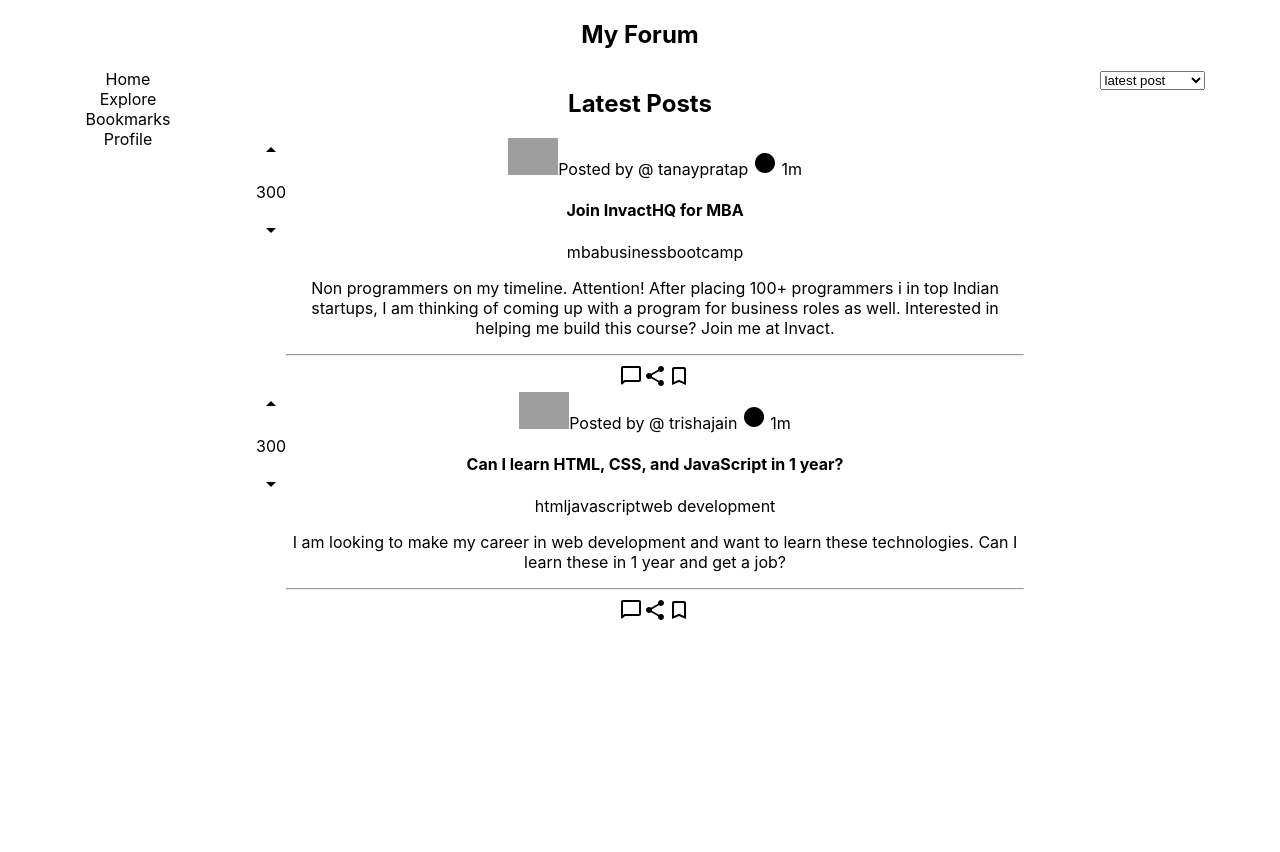
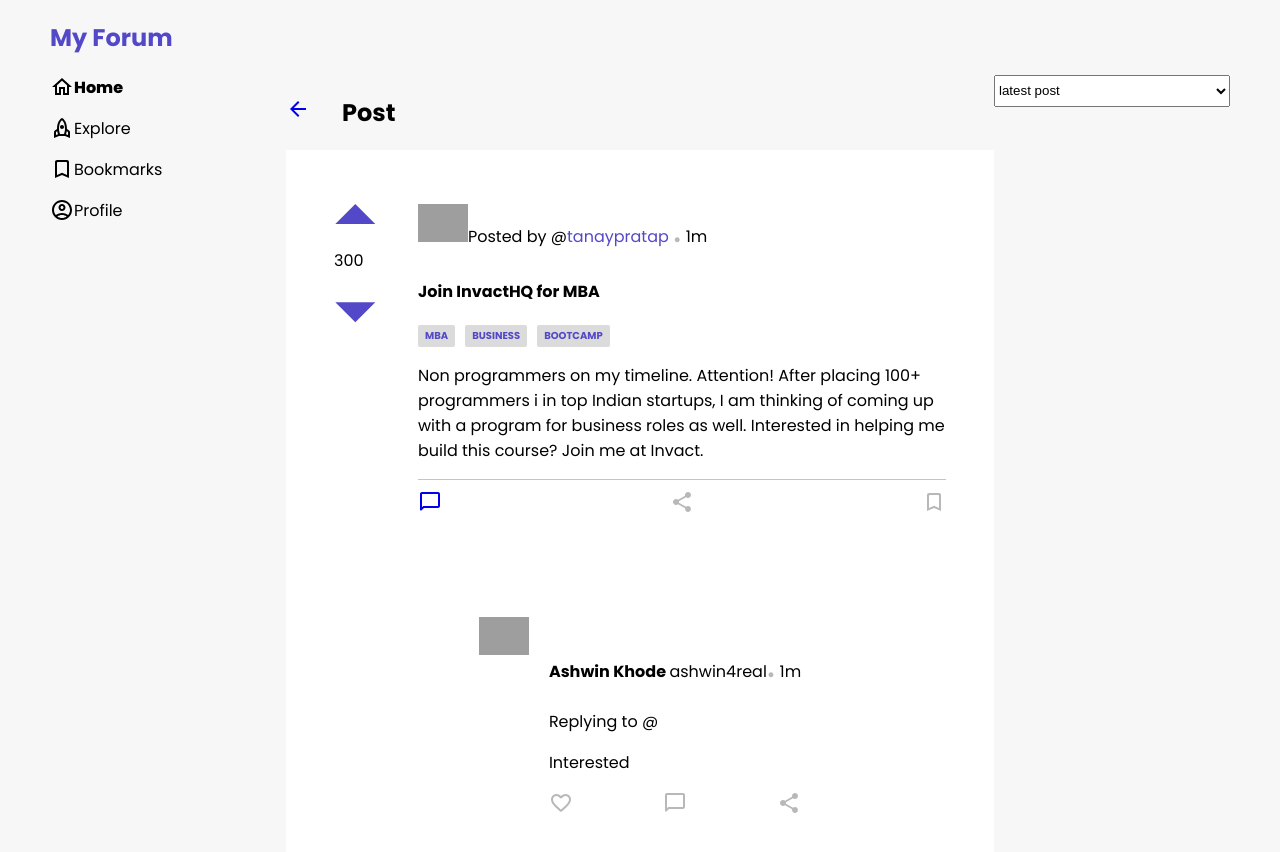
Before and after one commit to Anush79/MyForum, a React (Create React App) app: page /post/36635-787-65778 in a window 1280 px wide. Shown: the top 852 px of the page. Before the commit the page ends 800 px from the top, so only its background shows below. Built offline with nearby package versions, Linux system fonts and the light colour scheme; grey boxes are pictures that could not be loaded.

Commit message:
Functions added

```diff
--- a/package.json
+++ b/package.json
@@ -12,6 +12,7 @@
     "@testing-library/user-event": "^13.5.0",
     "react": "^18.2.0",
     "react-dom": "^18.2.0",
+    "react-router-dom": "^6.14.0",
     "react-scripts": "5.0.1",
     "web-vitals": "^2.1.4"
   },
--- a/src/App.css
+++ b/src/App.css
@@ -1,9 +1,52 @@
-.App {
-  text-align: center;
-}
+@import url('https://fonts.googleapis.com/css2?family=Poppins:ital,wght@0,200;0,300;0,400;0,500;0,600;0,700;0,800;0,900;1,200;1,300;1,400;1,500;1,600;1,700;1,800;1,900&display=swap');
 
 
+
+.App {
+  text-align: left;
+  font-family: 'Poppins', sans-serif;
+padding: 0 50px;
+
+}
 .App main{
   display:grid;
   grid-template-columns: 1fr 3fr 1fr;
+
 }
+.App header{
+
+color: var(--primary_color);
+}
+
+.App .leftSide{
+  display: flex;
+  flex-direction: column;
+  gap: 1rem;
+  align-items: flex-start;
+
+}
+.App .leftSide div{
+  display: flex;
+  flex-direction: row;
+  align-items: center;
+  justify-content: center;
+
+}
+
+.leftSide div.home{
+  font-weight: 800;
+}
+select{
+  width: 100%;
+  height: 2rem;
+}
+
+select option{
+  height: 2rem;
+}
+.postPage h2{
+  display: flex;
+
+  align-items: center;
+  gap: 2rem;
+}
--- a/src/App.js
+++ b/src/App.js
@@ -1,10 +1,11 @@
 
 import './App.css';
+import {Routes, Route} from 'react-router-dom'
 
 import LeftSideBar from './components/LeftSideBar';
 import RightSideBar from './components/RightSideBar';
 import Main from './components/MainSection';
-
+import Post from './components/Post';
 function App() {
   return (
     <div className="App">
@@ -13,8 +14,15 @@ function App() {
       </header>
    <main>
       <LeftSideBar/>
-      <Main/>
+<Routes>
+  <Route path="/" element={<Main/>}></Route>
+  <Route path="/post/:id" element={<Post/>}></Route>
+</Routes>
+
       <RightSideBar/>
+
+
+
    </main>
 
     </div>
--- a/src/components/LeftSideBar.jsx
+++ b/src/components/LeftSideBar.jsx
@@ -1,8 +1,13 @@
+import HomeOutlinedIcon from '@mui/icons-material/HomeOutlined';
+import RocketOutlinedIcon from '@mui/icons-material/RocketOutlined';
+import AccountCircleOutlinedIcon from '@mui/icons-material/AccountCircleOutlined';
+import BookmarkBorderRoundedIcon from '@mui/icons-material/BookmarkBorderRounded';
+
 export default function LeftSideBar(){
   return <div className="leftSide">
-    <div className="home">Home</div>
-    <div className="explore">Explore</div>
-    <div className="bookMarks">Bookmarks</div>
-    <div className="profile">Profile</div>
+    <div className="home"><HomeOutlinedIcon/>Home</div>
+    <div className="explore"><RocketOutlinedIcon/>Explore</div>
+    <div className="bookMarks"><BookmarkBorderRoundedIcon/>Bookmarks</div>
+    <div className="profile"><AccountCircleOutlinedIcon/>Profile</div>
   </div>
 }
--- a/src/components/MainSection.jsx
+++ b/src/components/MainSection.jsx
@@ -1,13 +1,40 @@
+import { useState } from "react";
+import { forumData } from "../data";
+import PostCard from "./postContainer/index";
+export default function Main() {
+  const [forumDataState, setForumDataState] = useState(forumData.posts);
 
-import {forumData} from '../data'
-import PostCard from './postContainer/index'
-export default function Main(){
-  return <div className="main">
-    <h2>Latest Posts</h2>
-    <div className="forumContainer">
-      {
-        forumData?.posts?.map(item=><PostCard content={item}/>)
-      }
+  const upVoteFunction = (id) => {
+    const found = forumDataState.map((item) => {
+      return item.postId === Number(id)
+        ? { ...item, upvotes: item.upvotes + 100 }
+        : item;
+    });
+    setForumDataState([...found]);
+  };
+  const downVoteFunction = (id) => {
+    const found = forumDataState.map((item) => {
+      return item.postId === Number(id)
+        ? { ...item, downvotes: item.downvotes - 100 }
+        : item;
+    });
+    setForumDataState([...found]);
+  };
+
+  console.log(forumDataState)
+  return (
+    <div className="main">
+      <h2>Latest Posts</h2>
+
+      <div className="forumContainer">
+        {forumDataState.map((item) => (
+          <PostCard
+            content={item}
+            upVoteFunction={upVoteFunction}
+            downVoteFunction={downVoteFunction}
+          />
+        ))}
+      </div>
     </div>
-  </div>
+  );
 }
--- /dev/null
+++ b/src/components/Post.jsx
@@ -0,0 +1,20 @@
+import {useParams, NavLink} from 'react-router-dom'
+import ArrowBackIcon from '@mui/icons-material/ArrowBack';
+import PostCard from './postContainer/index'
+import CommentCard from './commentCard'
+ import { forumData } from '../data'
+export default function Post(){
+const {id}=useParams()
+console.log(id)
+const foundPost= forumData?.posts.find(item=>item.postId=== id)
+
+  return <div className="postPage">
+
+  <h2> <span><NavLink to={`/`}> <ArrowBackIcon/></NavLink> </span> Post</h2>
+    <PostCard content={foundPost} />
+
+      {foundPost.comments.map(item=>  <CommentCard content={item}/>)}
+
+
+  </div>
+}
--- a/src/components/RightSideBar.jsx
+++ b/src/components/RightSideBar.jsx
@@ -1,8 +1,11 @@
 export default function RightSideBar(){
   return <div className="rightSide">
-    <select name="latest" id="">
+    <div className="custom-select" >
+       <select name="latest" id="">
       <option value="latest">latest post</option>
       <option value="popular">Most Upvoted</option>
     </select>
+    </div>
+
   </div>
 }
--- a/src/components/commentCard/index.jsx
+++ b/src/components/commentCard/index.jsx
@@ -3,7 +3,8 @@ import CircleIcon from '@mui/icons-material/Circle';
 import FavoriteBorderRoundedIcon from '@mui/icons-material/FavoriteBorderRounded';
 import ChatBubbleOutlineRoundedIcon from '@mui/icons-material/ChatBubbleOutlineRounded';
 import ShareRoundedIcon from '@mui/icons-material/ShareRounded';
-export default function commentCard({ content, replyingTo }) {
+
+export default function CommentCard({ content, replyingTo }) {
 
   const {
     commentId,
@@ -14,11 +15,12 @@ export default function commentCard({ content, replyingTo }) {
       comment,
       createdAt,
   }= content;
-  return <div key={commentId} className="commentCard">
-       <img src={picUrl} alt={username} />
+  return <div key={commentId} className="commentCard postCard">
+
+       <img src={picUrl} alt={username} width="50px"/>
        <div className="rightSection">
         <p>
-        <b>{fullName} </b> <span className="greyText"> {username}</span> <CircleIcon/> 1m
+        <b>{fullName} </b> <span className="greyText"> {username}</span><span className="dot">.</span> 1m
 </p>
 <p>Replying to @
   <span className="highlighted">
--- a/src/components/postContainer/index.jsx
+++ b/src/components/postContainer/index.jsx
@@ -1,49 +1,104 @@
 import "./style.css";
+import { NavLink } from "react-router-dom";
+import {useState} from 'react'
+import CircleIcon from "@mui/icons-material/Circle";
+import BookmarkBorderRoundedIcon from "@mui/icons-material/BookmarkBorderRounded";
+import BookmarkRoundedIcon from "@mui/icons-material/BookmarkRounded";
+import ArrowDropUpOutlinedIcon from "@mui/icons-material/ArrowDropUpOutlined";
+import ArrowDropDownOutlinedIcon from "@mui/icons-material/ArrowDropDownOutlined";
+import ChatBubbleOutlineRoundedIcon from "@mui/icons-material/ChatBubbleOutlineRounded";
+import ShareRoundedIcon from "@mui/icons-material/ShareRounded";
 
 
-import CircleIcon from '@mui/icons-material/Circle';
-import BookmarkBorderRoundedIcon from '@mui/icons-material/BookmarkBorderRounded';
-import BookmarkRoundedIcon from '@mui/icons-material/BookmarkRounded';
-import ArrowDropUpOutlinedIcon from '@mui/icons-material/ArrowDropUpOutlined';
-import ArrowDropDownOutlinedIcon from '@mui/icons-material/ArrowDropDownOutlined';
-import ChatBubbleOutlineRoundedIcon from '@mui/icons-material/ChatBubbleOutlineRounded';
-import ShareRoundedIcon from '@mui/icons-material/ShareRounded';
+export default function PostCard({ content, upVoteFunction, downVoteFunction }) {
+  const {
+    postId,
+    username,
+    name,
+    picUrl,
+    post,
+    postDescription,
+    upvotes,
+    downvotes,
+    tags,
+    createdAt,
+    comments,
+    isBookmarked,
+  } = content;
+  const [votes, setVotes] = useState({upvotes:upvotes, downvotes:downvotes})
+  return (
+    <div key={postId} className="postCard">
+      <div className="left">
+       <div className="up" onClick={()=>{
+        console.log(votes)
+        setVotes(votes.upvotes+100);
+        upVoteFunction(postId)}}>
+        <svg
+          class="MuiSvgIcon-root MuiSvgIcon-fontSizeMedium css-i4bv87-MuiSvgIcon-root"
+          focusable="false"
+          aria-hidden="true"
+          viewBox="10 0 24 24"
+          data-testid="ArrowDropUpOutlinedIcon"
+        >
+          <path d="m7 14 5-5 5 5H7z"></path>
+        </svg>
+       </div>
 
-export default function PostCard({content}){
+        <p>{Number(votes.upvotes) - Number(votes.downvotes)}</p>
 
-const count =300;
 
-  const {postId,username, name, picUrl, post, postDescription, upvotes, downvotes, tags, createdAt, comments, isBookmarked} = content;
-  return <div key={postId}className="postCard">
-     <div className="left">
-      <ArrowDropUpOutlinedIcon/>
-      <p>{count}</p>
-      <ArrowDropDownOutlinedIcon/>
+
+        <div className="down" onClick={()=>{
+           setVotes(votes.downvotes-100);
+          downVoteFunction(postId)}}>
+           <svg
+          class="MuiSvgIcon-root MuiSvgIcon-fontSizeMedium css-i4bv87-MuiSvgIcon-root"
+          focusable="false"
+          aria-hidden="true"
+          viewBox="10 10 24 24"
+          data-testid="ArrowDropDownOutlinedIcon"
+        >
+          <path d="m7 10 5 5 5-5H7z"></path>
+        </svg>
+        </div>
+
       </div>
       <div className="right">
         <div className="header">
           <img src={picUrl} alt={username} />
-        <span className="greyText">Posted by @  <span className="highlighedText">{username}</span> <CircleIcon/> 1m </span>
+          <span className="greyText">
+            Posted by @<span className="highlighedText">{username}</span>{" "}
+            <span className="dot">.</span> 1m{" "}
+          </span>
         </div>
         <h4>{post}</h4>
-      <div className="tags">{
-        tags.map(item=> <span className="tagPills">{item}</span>)
-      } </div>
-      <p>
-      {postDescription}
-      </p>
-      <hr/>
+        <div className="tags">
+          {tags.map((item) => (
+            <span className="tagPills">{item}</span>
+          ))}{" "}
+        </div>
+        <p>{postDescription}</p>
+        <div className="divider"></div>
         <div className="icons">
+          <span>
+            <NavLink to={`/post/${postId}`}>
+              <ChatBubbleOutlineRoundedIcon />
+            </NavLink>
+          </span>
 
-
-      <ChatBubbleOutlineRoundedIcon/>
-      <ShareRoundedIcon/>
-      {
-        isBookmarked?   <BookmarkRoundedIcon/>:<BookmarkBorderRoundedIcon/>
-      }
-
- </div>
-
+          <ShareRoundedIcon />
+          <span
+            className="bookMark"
+            style={{
+              background: isBookmarked
+                ? "#5348c7"
+                : "rgba(167, 167, 167, 0.813);",
+            }}
+          >
+            <BookmarkBorderRoundedIcon />
+          </span>
         </div>
       </div>
+    </div>
+  );
 }
--- a/src/components/postContainer/style.css
+++ b/src/components/postContainer/style.css
@@ -1,7 +1,80 @@
 .postCard{
   display: flex;
+  justify-content: center;
+  align-items: start;
+  gap:20px;
+  background-color: #ffffff;
+  padding: 3rem;
 
 }
 .postCard .header img{
   max-width: 50px;
 }
+.postCard .left{
+  margin-top:-30px;
+}
+.postCard .right{
+  display: flex;
+  flex-direction: column;
+  align-items: flex-start;
+
+}
+.postCard .left svg{
+  padding:0;
+  margin: 0;
+  font-size: 4rem;
+  display: flex;
+  justify-content: center;
+  align-items: center;
+
+}
+.postCard .left svg path{
+  color: var(--primary_color);
+  transform: scale(1.5);
+
+}
+.tags{
+  display: flex;
+  flex-direction: row;
+
+  gap:10px;
+}
+.tagPills{
+  font-size: x-small;
+  font-weight: bold;
+  padding:3px 7px;
+  border-radius: 2px;
+  color: var(--primary_color);
+  text-transform: uppercase;
+  background: rgba(167, 167, 167, 0.402);
+}
+.divider{
+  content:"";
+  background-color: rgba(128, 128, 128, 0.464);
+  height:1px;
+  width: 100%;
+margin-bottom: 10px;
+}
+.icons{
+  width: 100%;
+  display: flex;
+  flex-direction: row;
+  justify-content: space-between;
+  color:rgba(167, 167, 167, 0.813);
+}
+.bookMark{
+
+  color:rgba(167, 167, 167, 0.813);
+}
+.forumContainer{
+  display: flex;
+  flex-direction: column;
+  gap: 2.5rem;
+}
+.dot{
+  font-size: 2.5rem;
+  color:rgba(167, 167, 167, 0.813);
+}
+.highlighedText{
+  color:var(--primary_color)
+}
--- a/src/index.css
+++ b/src/index.css
@@ -1,5 +1,10 @@
+:root{
+  --primary_color: #5348c7;
+}
+
 body {
   margin: 0;
+  background: #f7f7f7;
   font-family: -apple-system, BlinkMacSystemFont, 'Segoe UI', 'Roboto', 'Oxygen',
     'Ubuntu', 'Cantarell', 'Fira Sans', 'Droid Sans', 'Helvetica Neue',
     sans-serif;
--- a/src/index.js
+++ b/src/index.js
@@ -1,13 +1,20 @@
 import React from 'react';
 import ReactDOM from 'react-dom/client';
+
+import {BrowserRouter as Router} from 'react-router-dom'
 import './index.css';
 import App from './App';
 import reportWebVitals from './reportWebVitals';
 
+
+
 const root = ReactDOM.createRoot(document.getElementById('root'));
 root.render(
   <React.StrictMode>
-    <App />
+    <Router>
+       <App />
+    </Router>
+
   </React.StrictMode>
 );
 
```
Also changed, not shown: 1 other file (tests, documents, lock files or other folders). Lines whose indentation alone changed are shown as unchanged.
